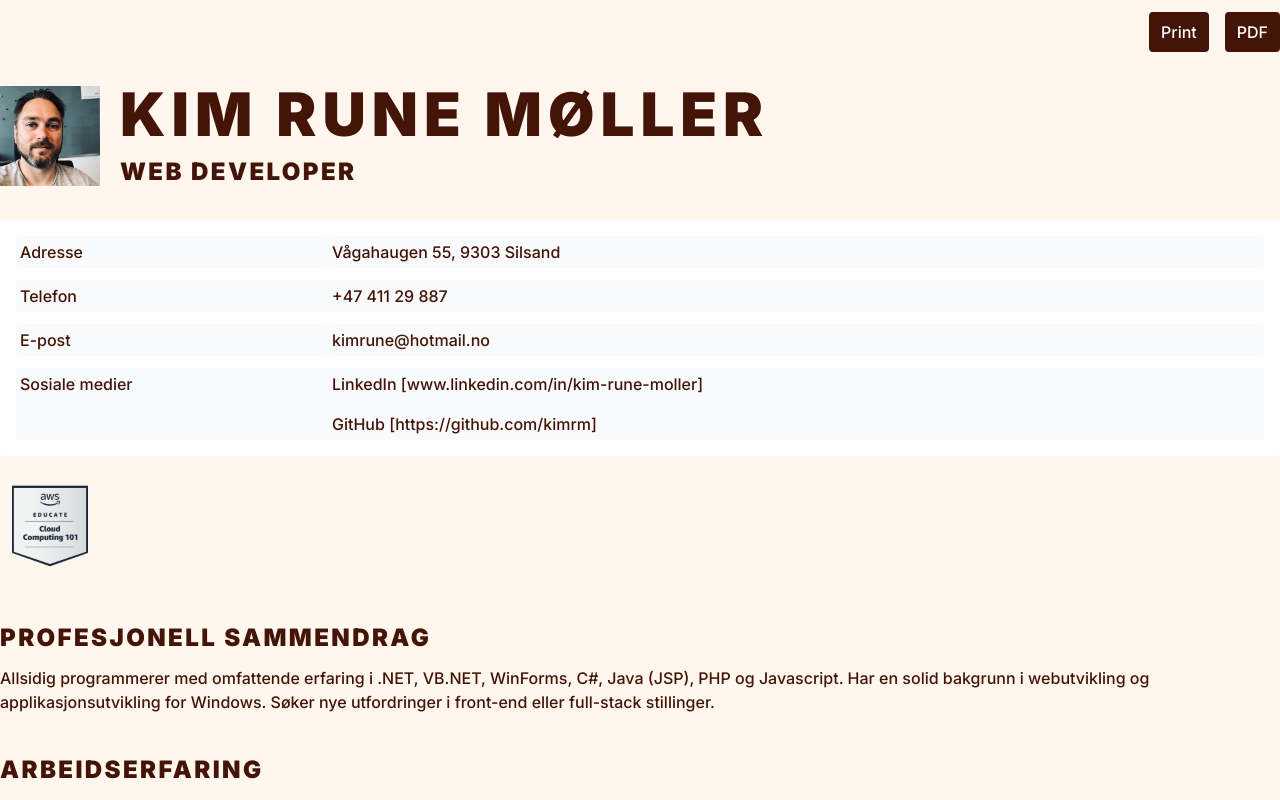
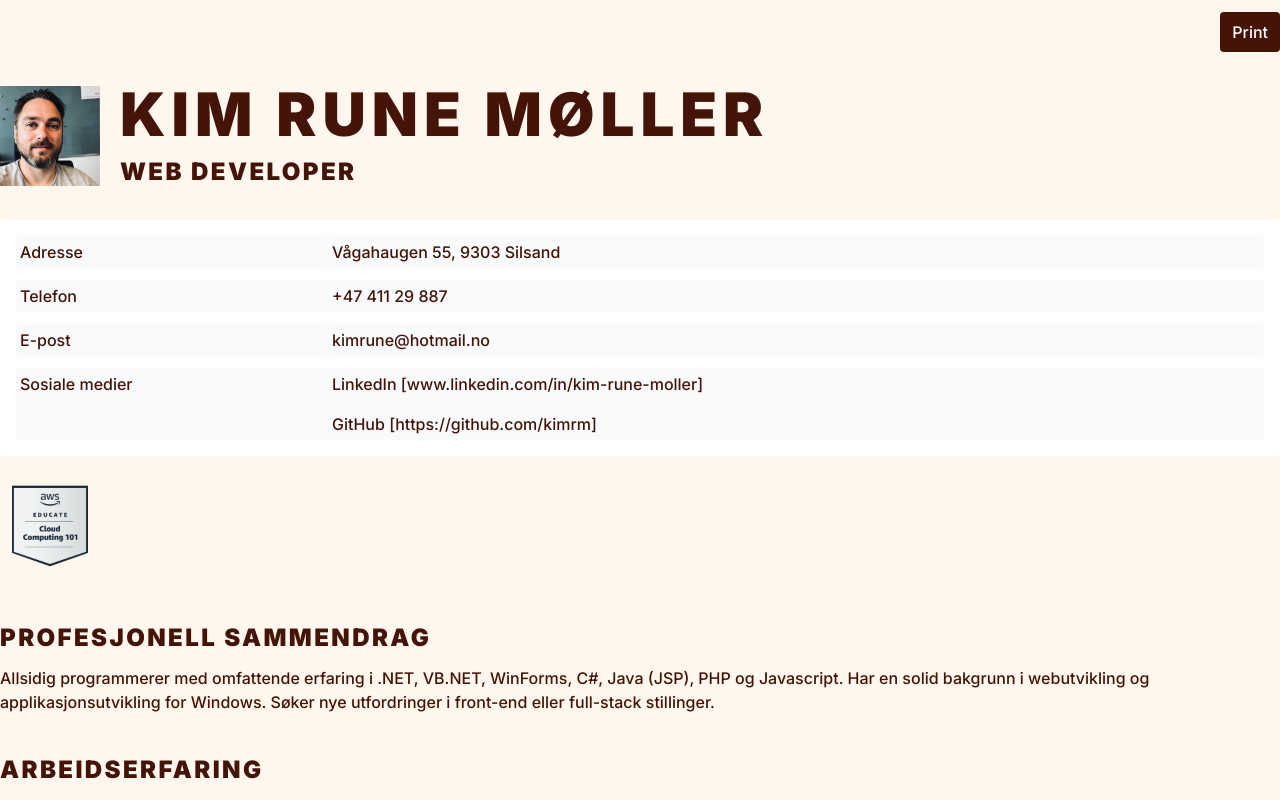
Before and after one commit to kimrm/resume, a React (Vite) app: page / in a window 1280 px wide. Shown: the top 800 px of the page. Built offline with nearby package versions, Linux system fonts and the light colour scheme.

Commit message:
temporary remove pdf button

```diff
--- a/src/App.jsx
+++ b/src/App.jsx
@@ -16,9 +16,6 @@ function App() {
             </button>
           )}
         />
-        <button className="bg-orange-950 text-white px-3 py-2 rounded">
-          PDF
-        </button>
       </div>
       <Resume ref={ref} />
     </>
```
